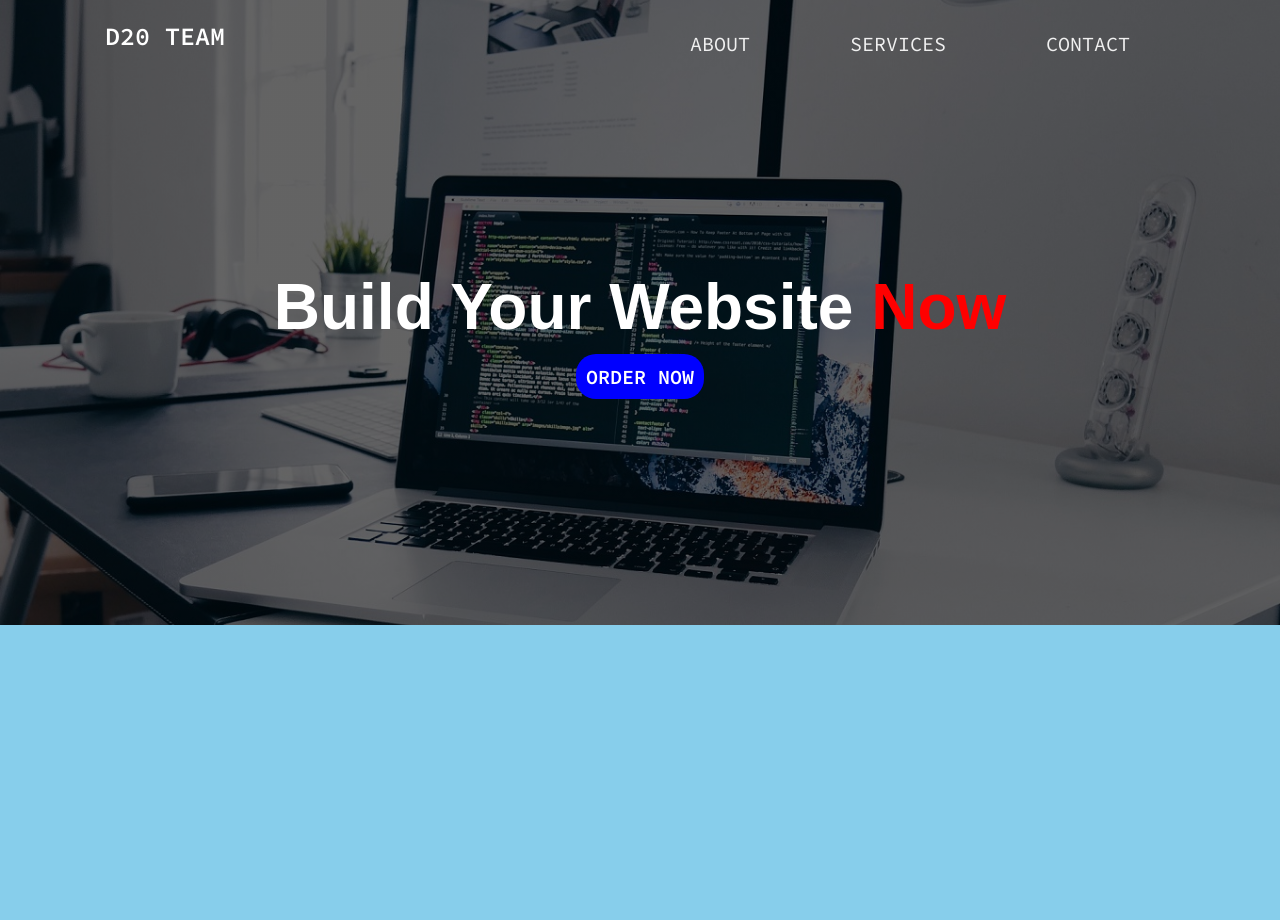
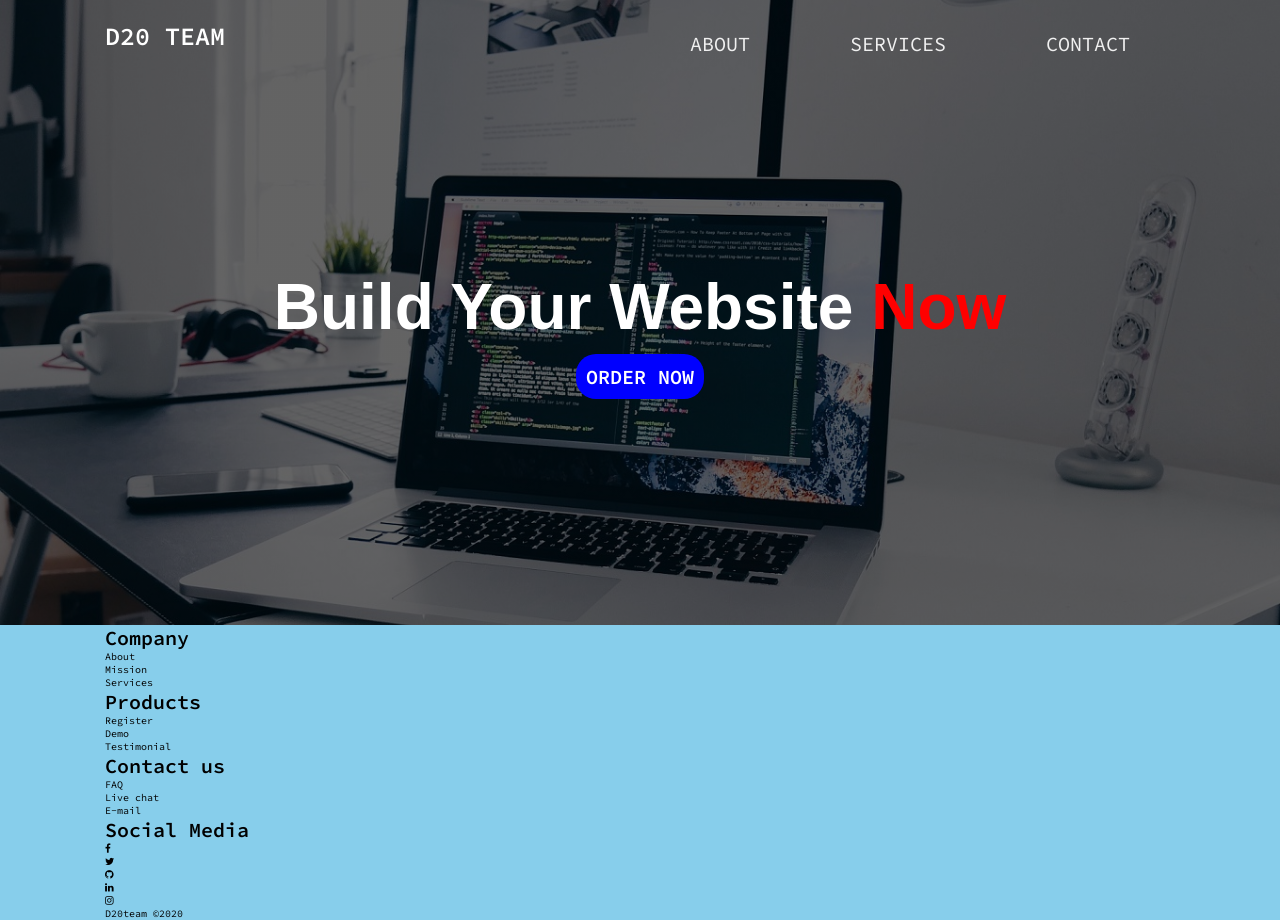
Before and after one commit to Hansro18/DTS-D20-PROJECT, a plain HTML site: page index.html in a window 1280 px wide. Before the commit the page ends 800 px from the top, so only its background shows below. Drawn offline with nearby package versions, Linux system fonts and the light colour scheme.

Commit message:
Update index.html
footer added

```diff
--- a/index.html
+++ b/index.html
@@ -12,6 +12,7 @@
     <link href="https://fonts.googleapis.com/css2?family=Source+Code+Pro:wght@400;600&display=swap" rel="stylesheet">
     <!--Our own stylesheet-->
     <link rel="stylesheet" href="css/style.css">
+    <link rel="stylesheet" href="http://maxcdn.bootstrapcdn.com/font-awesome/4.2.0/css/font-awesome.min.css">
 </head>
 <body>
 
@@ -54,6 +55,51 @@
 			</div>
 		</div>
 	</section>
+<!--footer-->
+
+	<div class="footer">
+		<div class="container">
+		<div class="column">
+		  <h1>Company</h1>
+		  <ul>
+			<li>About</li>
+			<li>Mission</li>
+			<li>Services</li>
+		  </ul>
+		</div>
+
+		<div class="column">
+		  <h1>Products</h1>
+		  <ul>
+			<li>Register</li>
+			<li>Demo</li>
+			<li>Testimonial</li>
+		  </ul>
+		</div>
+		<div class="column">
+		  <h1>Contact us</h1>
+		  <ul>
+			<li>FAQ</li>
+			<li>Live chat</li>
+			<li>E-mail</li>
+		  </ul>
+		</div>
+		<div class="column social">
+		  <h1>Social Media</h1>
+		  <ul>
+			<li><i class="fa fa-facebook"></i></li>
+			<li><i class="fa fa-twitter"></i></li>
+			<li><i class="fa fa-github"></i></li>
+			<li><i class="fa fa-linkedin"></i></li>
+			<li><i class="fa fa-instagram"></i></li>
+		 </ul>
+		</div>
+		<div class="column">
+		<p>D20team &copy;2020</p>
+		</div>
+		<div class="clearfix"></div>
+	  </div>
+	  </div>
 
 	<script type="text/javascript" src="js/script.js"></script>
 </body>
```
